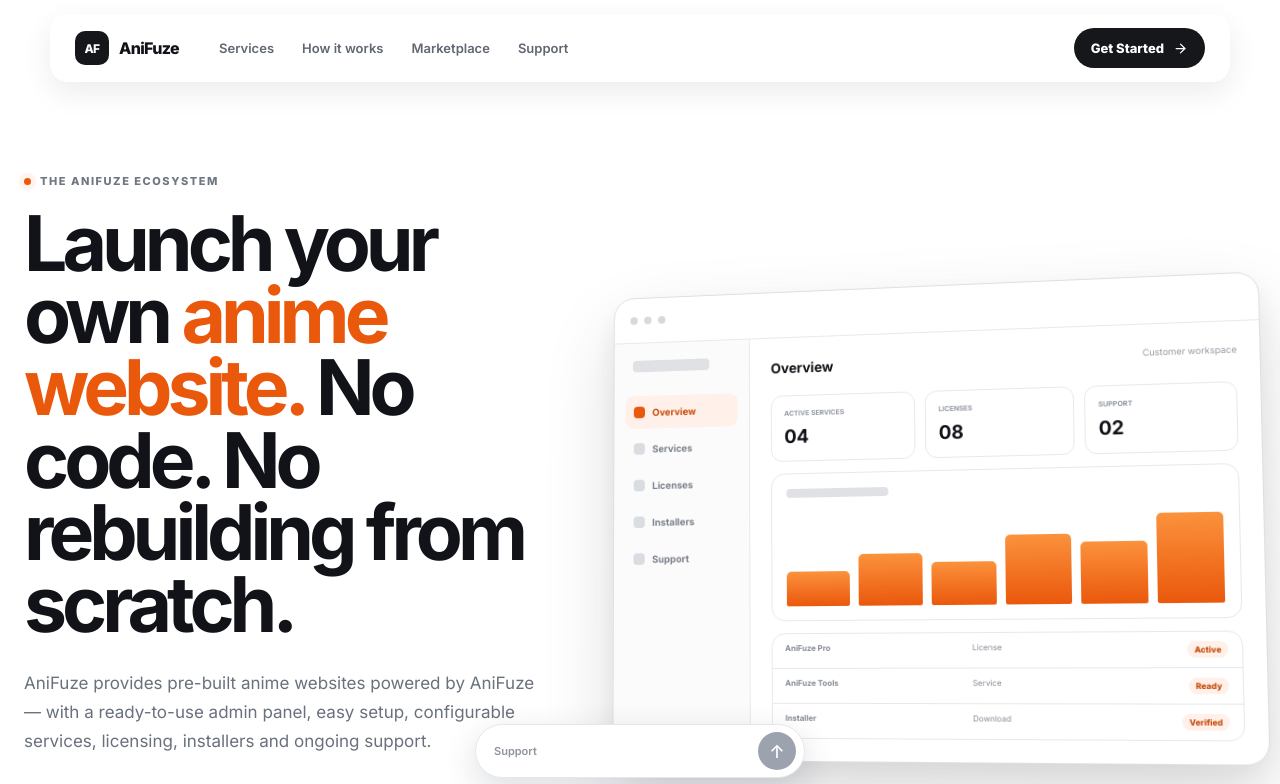
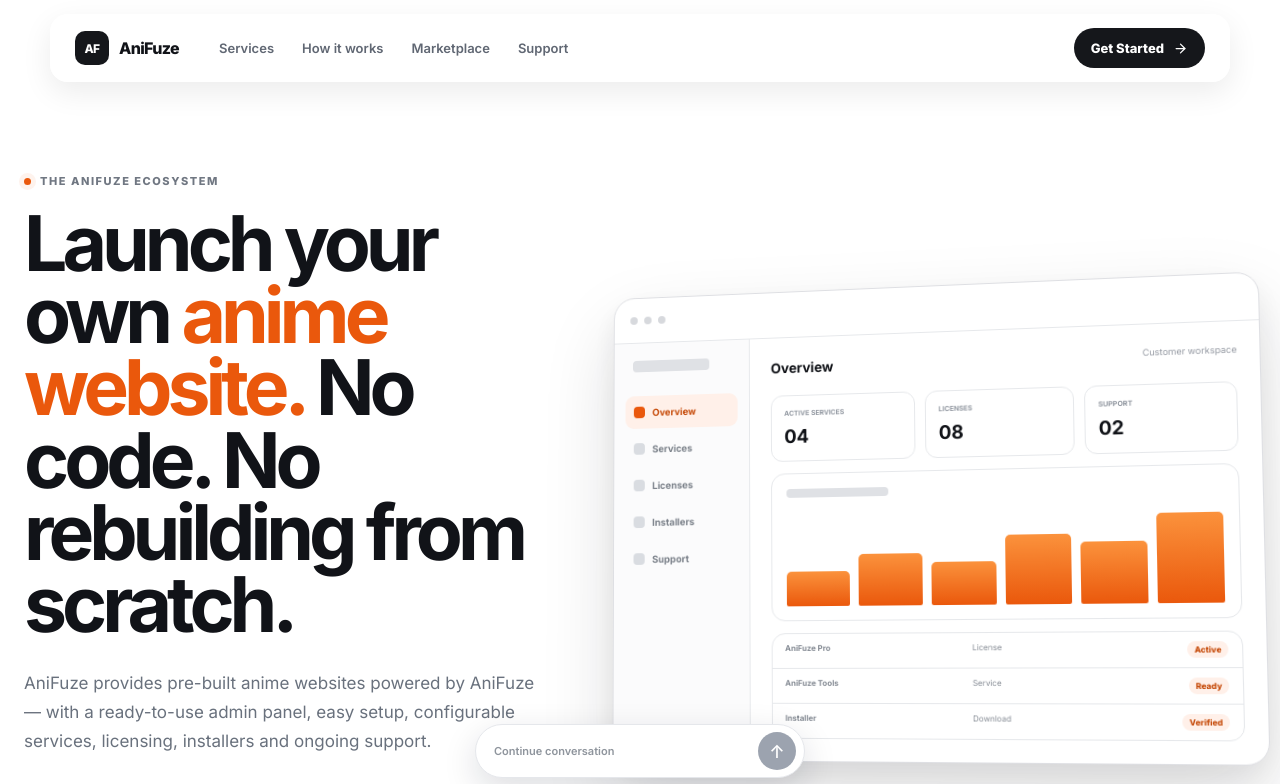
Before and after one commit to adiyandev/animefusion, a React (Vite) app: page / in a window 1280 px wide. Shown: the top 784 px of the page. Built offline with nearby package versions, Linux system fonts and the light colour scheme.

Commit message:
Use Continue conversation label on support capsule

```diff
--- a/src/main.jsx
+++ b/src/main.jsx
@@ -18,7 +18,7 @@
    setTimeout(()=>setMessages(m=>[...m,{from:"support",text:"Thanks — your message is in the support queue. An AniFuze support agent can continue this conversation here."}]),700)
  };
  return <>
-   <button className="supportLauncher" onClick={()=>setOpen(v=>!v)} aria-label="Open AniFuze support"><span className="dynamicIslandDot"/><span className="dynamicIslandLabel">{open?"AniFuze Support":"Support"}</span><span className="dynamicIslandStatus">• {open?"Online":"2h"}</span><ChevronDown size={12}/></button>
+   <button className="supportLauncher" onClick={()=>setOpen(v=>!v)} aria-label="Open AniFuze support"><span className="dynamicIslandDot"/><span className="dynamicIslandLabel">Continue conversation</span><span className="dynamicIslandStatus">• {open?"Online":"2h"}</span><ChevronDown size={12}/></button>
    {open&&<div className="supportChat">
      <div className="supportChatHead">
        <div className="supportDynamicIsland">
```
